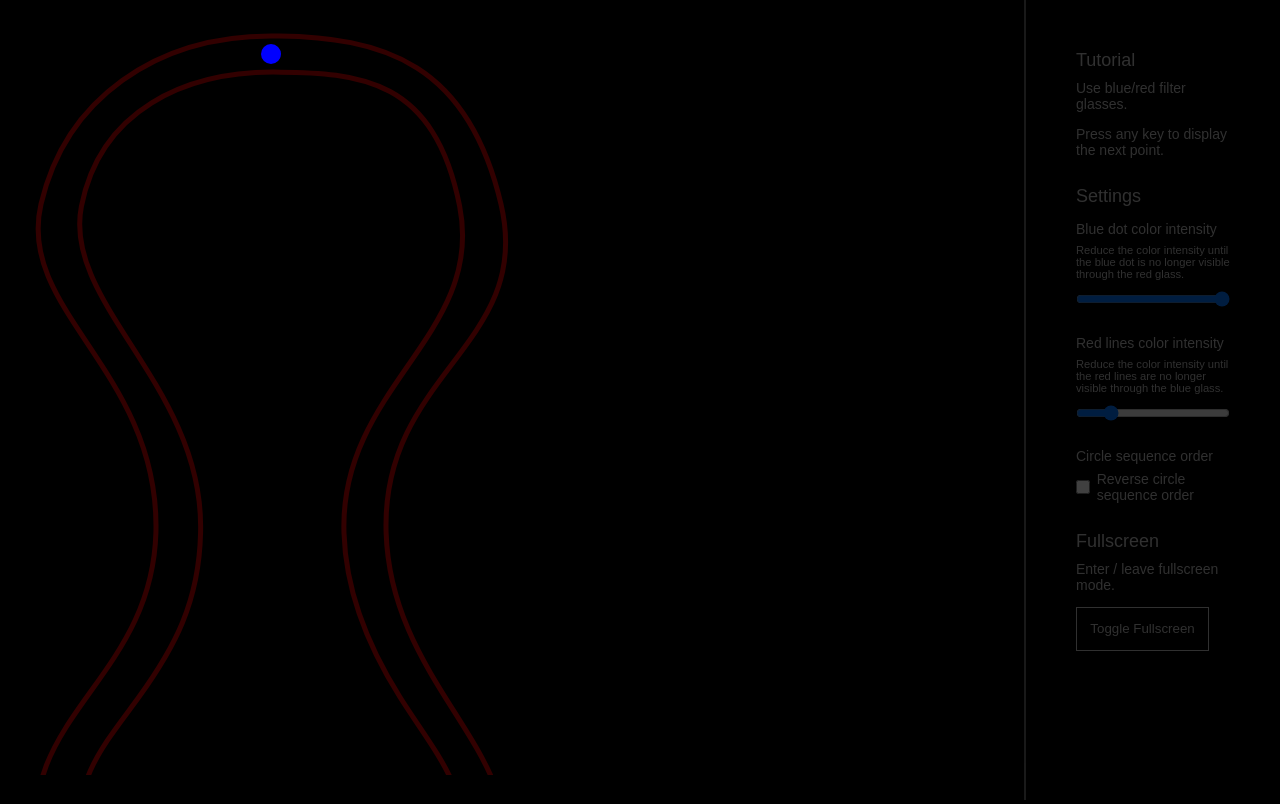
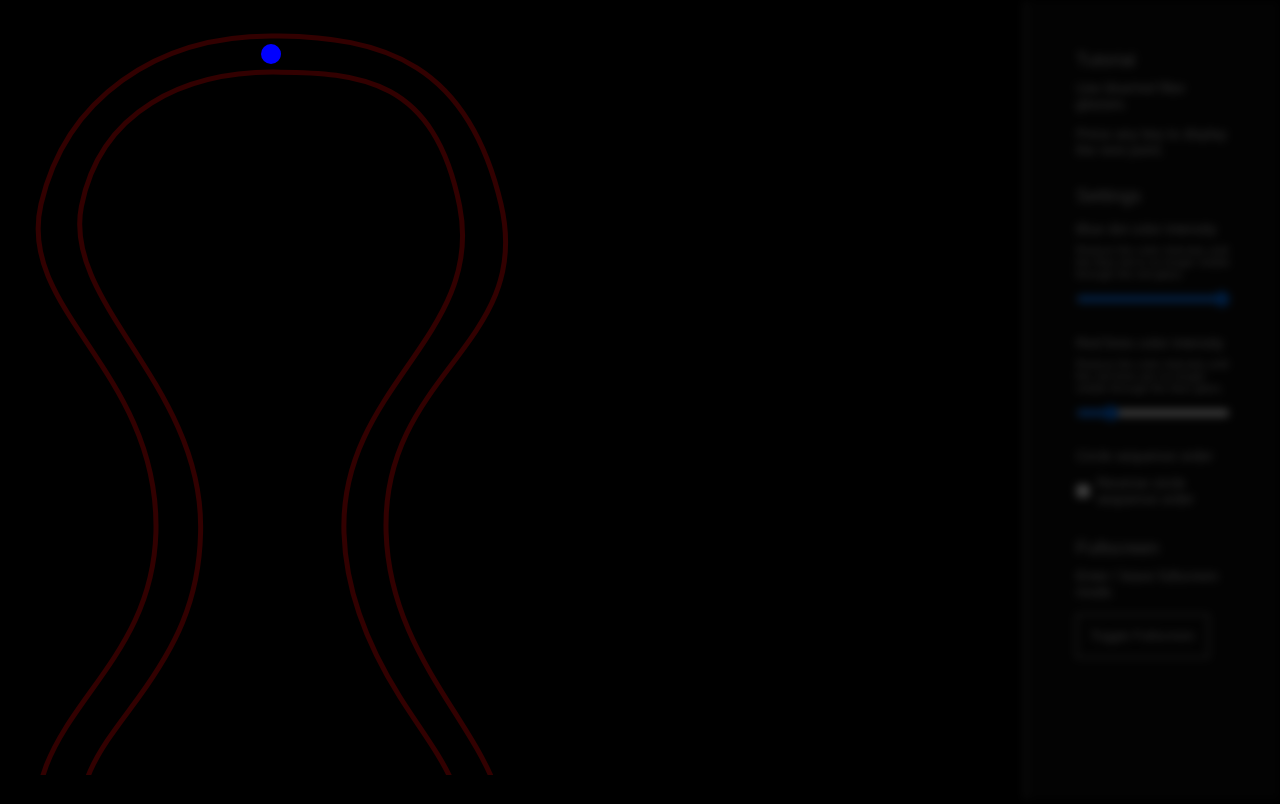
Before and after one commit to jonasbuechel/visual-training-tool, a PHP site: page / in a window 1280 px wide. Run offline with PHP 8.4, Linux system fonts and the light colour scheme.

Commit message:
Improve sidebar design

```diff
--- a/css/main.css
+++ b/css/main.css
@@ -1,8 +1,12 @@
 :root {
   --vt-color-white: rgba(255,255,255,0.75);
   --vt-color-black: rgba(0,0,0,1);
-  --vt-color-grey: rgba(255,255,255,0.4);
+  --vt-color-grey: rgba(255,255,255,0.3);
+  --vt-color-grey-superlight: rgba(255,255,255,0.05);
   --vt-color-transparent: rgba(0,0,0,0);
+  --vt-sidebar-opacity: 0.25;
+  --vt-sidebar-filter-blur: blur(4px);
+  --vt-animation-speed: 300ms;
 }
 
 
@@ -41,18 +45,21 @@ body {
 .right {
   flex: 0 1 20%;
   padding: 50px;
+  background: var(--vt-color-grey-superlight);
   border-left: 2px solid var(--vt-color-grey);
   color: var(--vt-color-white);
   font-family: sans-serif;
   font-size: 14px;
   font-weight: lighter;
-  opacity: 0.25;
-  transition: opacity 300ms ease-in-out;
+  opacity: var(--vt-sidebar-opacity);
+  filter: var(--vt-sidebar-filter-blur);
+  transition: filter var(--vt-animation-speed) ease-out, opacity var(--vt-animation-speed) ease-out;
 }
 
 .right--fullopacity,
 .right:hover {
   opacity: 1;
+  filter: none;
 }
 
 h1, h2, h3 {
@@ -103,6 +110,7 @@ button:focus{
 .settings__checkbox {
   display: flex;
   align-items: center;
+  padding: 0.25em 0;
 }
 
 .settings__checkbox-input {
```
